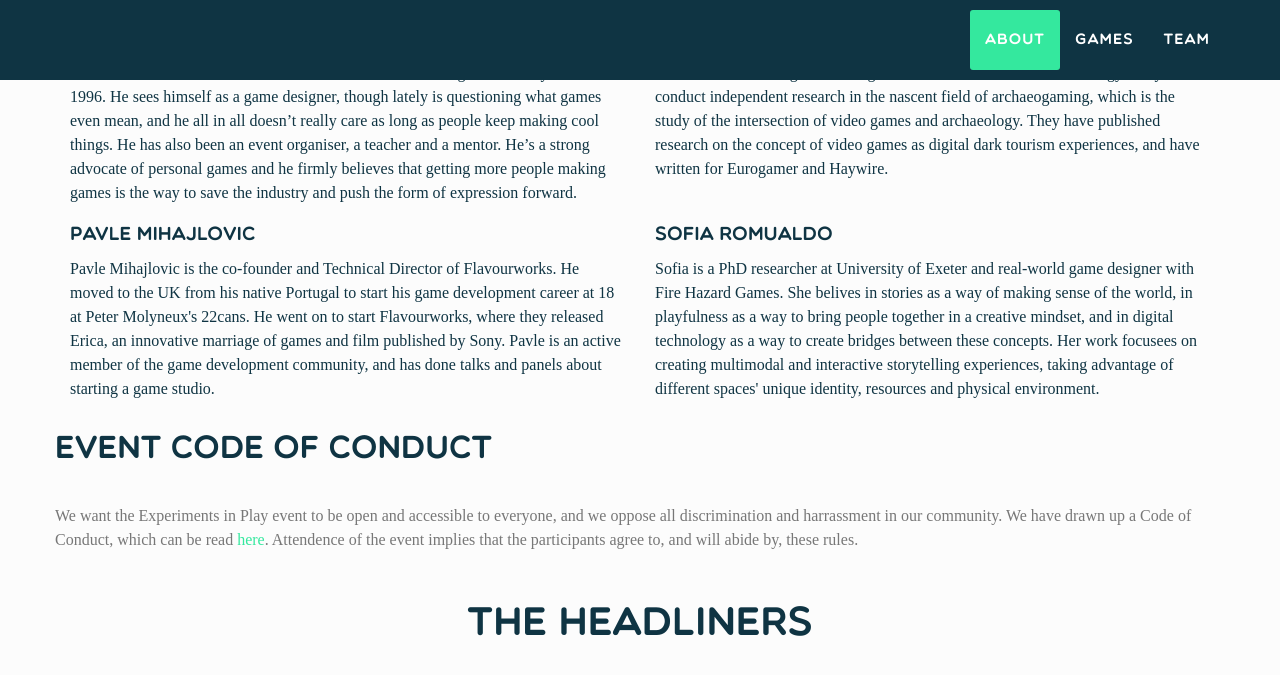
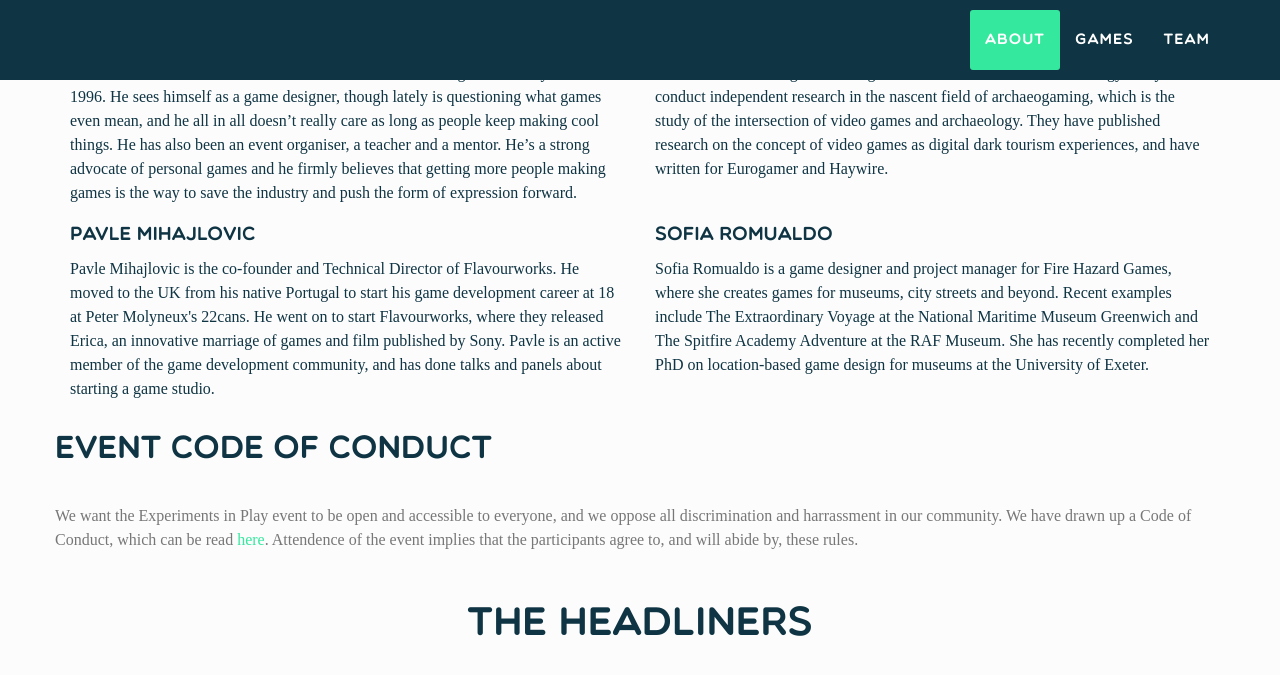
Before and after one commit to experimentsinplay/ExperimentsInPlayShowWebsite, a Jekyll site: the page built from index.html, in a window 1280 px wide and 900 px high, scrolled down 1729 px, cut to the strip 0-703 px from the top of the window. Shown: the top 675 px of the strip. Built offline with Jekyll 4.4.1, drawn with Linux system fonts in a browser that asks for light colours; some web fonts are replaced.

Commit message:
Updated Sofia's bio

```diff
--- a/_includes/program.html
+++ b/_includes/program.html
@@ -52,7 +52,7 @@
   </div>
   <div class="col-md-6">
     <h4>Sofia Romualdo</h4>
-    <p>Sofia is a PhD researcher at University of Exeter and real-world game designer with Fire Hazard Games. She belives in stories as a way of making sense of the world, in playfulness as a way to bring people together in a creative mindset, and in digital technology as a way to create bridges between these concepts. Her work focusees on creating multimodal and interactive storytelling experiences, taking advantage of different spaces' unique identity, resources and physical environment.</p>
+    <p>Sofia Romualdo is a game designer and project manager for Fire Hazard Games, where she creates games for museums, city streets and beyond. Recent examples include The Extraordinary Voyage at the National Maritime Museum Greenwich and The Spitfire Academy Adventure at the RAF Museum. She has recently completed her PhD on location-based game design for museums at the University of Exeter.</p>
   </div>
 </div>
 
```
